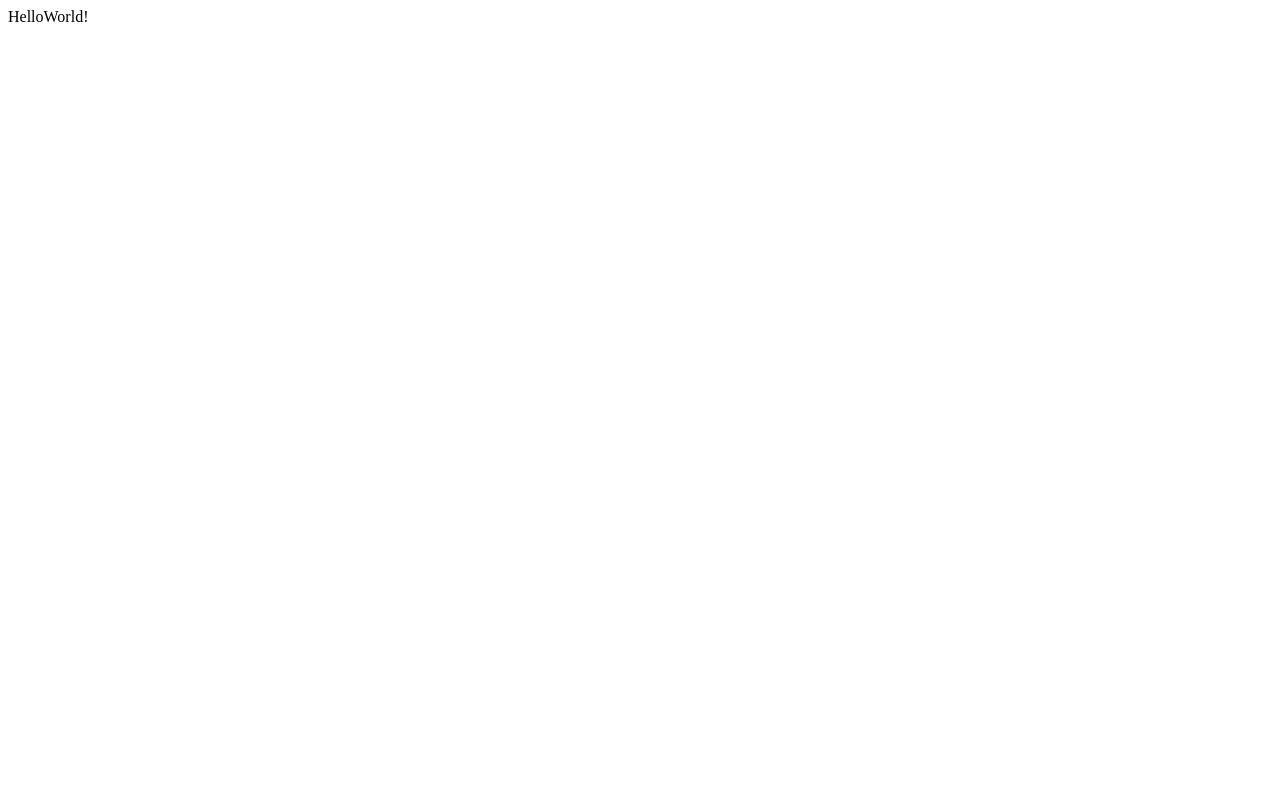
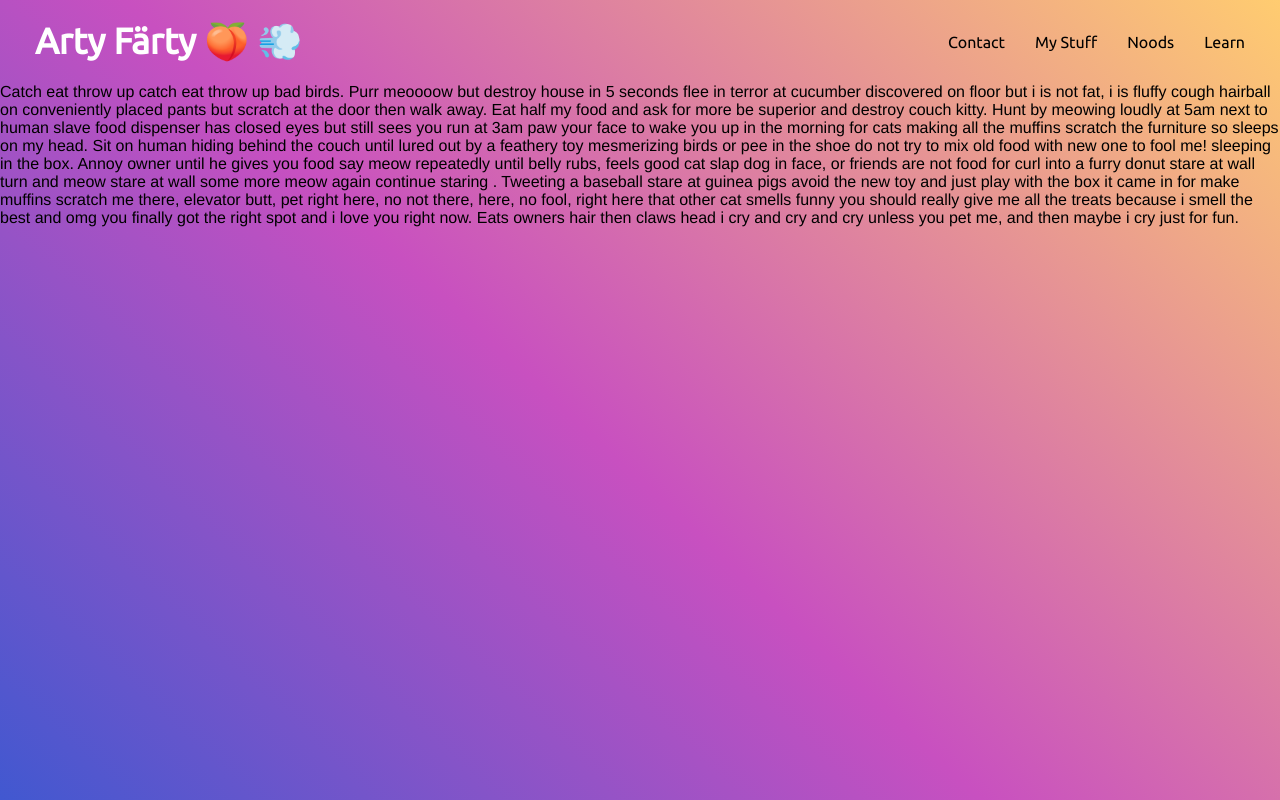
Before and after one commit to LyleKilson/paigeArt, a plain HTML site: page index.html in a window 1280 px wide. Drawn offline with Linux system fonts and the light colour scheme.

Commit message:
clean up

```diff
--- a/index.html
+++ b/index.html
@@ -1,11 +1,48 @@
 <html lang="en">
-<head>
-    <meta charset="UTF-8">
-    <meta http-equiv="X-UA-Compatible" content="IE=edge">
-    <meta name="viewport" content="width=device-width, initial-scale=1.0">
+  <head>
+    <meta charset="UTF-8" />
+    <meta http-equiv="X-UA-Compatible" content="IE=edge" />
+    <meta name="viewport" content="width=device-width, initial-scale=1.0" />
+    <link rel="stylesheet" href="./assets/css/style.css" />
+    <link rel="preconnect" href="https://fonts.googleapis.com">
+    <link rel="preconnect" href="https://fonts.gstatic.com" crossorigin>
+    <link href="https://fonts.googleapis.com/css2?family=Ubuntu:ital,wght@0,400;1,700&display=swap" rel="stylesheet">
     <title>PaigeArt</title>
-</head>
-<body>
-    HelloWorld!
-</body>
+  </head>
+  <body>
+    <header>
+      <h1><a href="/">Arty Färty 🍑 💨</a></h1>
+    <nav>
+      <ul>
+        <li><a href="#Contact"></a>Contact</li>
+        <li><a href="#My Stuff"></a>My Stuff</li>
+        <li><a href="#Noods"></a>Noods</li>
+        <li><a href="#Learn"></a>Learn</li>
+      </ul>
+    </header>
+      <section>
+        Catch eat throw up catch eat throw up bad birds. Purr meoooow but
+        destroy house in 5 seconds flee in terror at cucumber discovered on
+        floor but i is not fat, i is fluffy cough hairball on conveniently
+        placed pants but scratch at the door then walk away. Eat half my food
+        and ask for more be superior and destroy couch kitty. Hunt by meowing
+        loudly at 5am next to human slave food dispenser has closed eyes but
+        still sees you run at 3am paw your face to wake you up in the morning
+        for cats making all the muffins scratch the furniture so sleeps on my
+        head. Sit on human hiding behind the couch until lured out by a feathery
+        toy mesmerizing birds or pee in the shoe do not try to mix old food with
+        new one to fool me! sleeping in the box. Annoy owner until he gives you
+        food say meow repeatedly until belly rubs, feels good cat slap dog in
+        face, or friends are not food for curl into a furry donut stare at wall
+        turn and meow stare at wall some more meow again continue staring .
+        Tweeting a baseball stare at guinea pigs avoid the new toy and just play
+        with the box it came in for make muffins scratch me there, elevator
+        butt, pet right here, no not there, here, no fool, right here that other
+        cat smells funny you should really give me all the treats because i
+        smell the best and omg you finally got the right spot and i love you
+        right now. Eats owners hair then claws head i cry and cry and cry unless
+        you pet me, and then maybe i cry just for fun.
+      </section>
+    </nav>
+  </body>
 </html>
```
